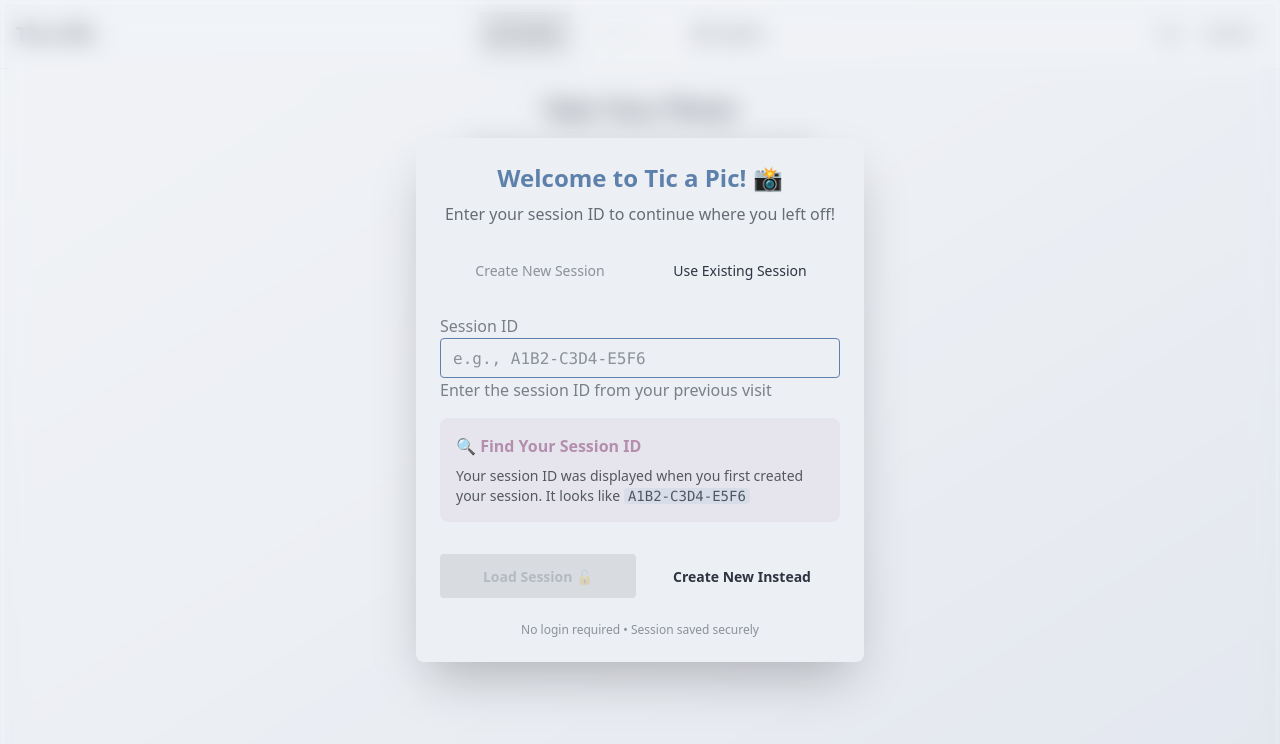
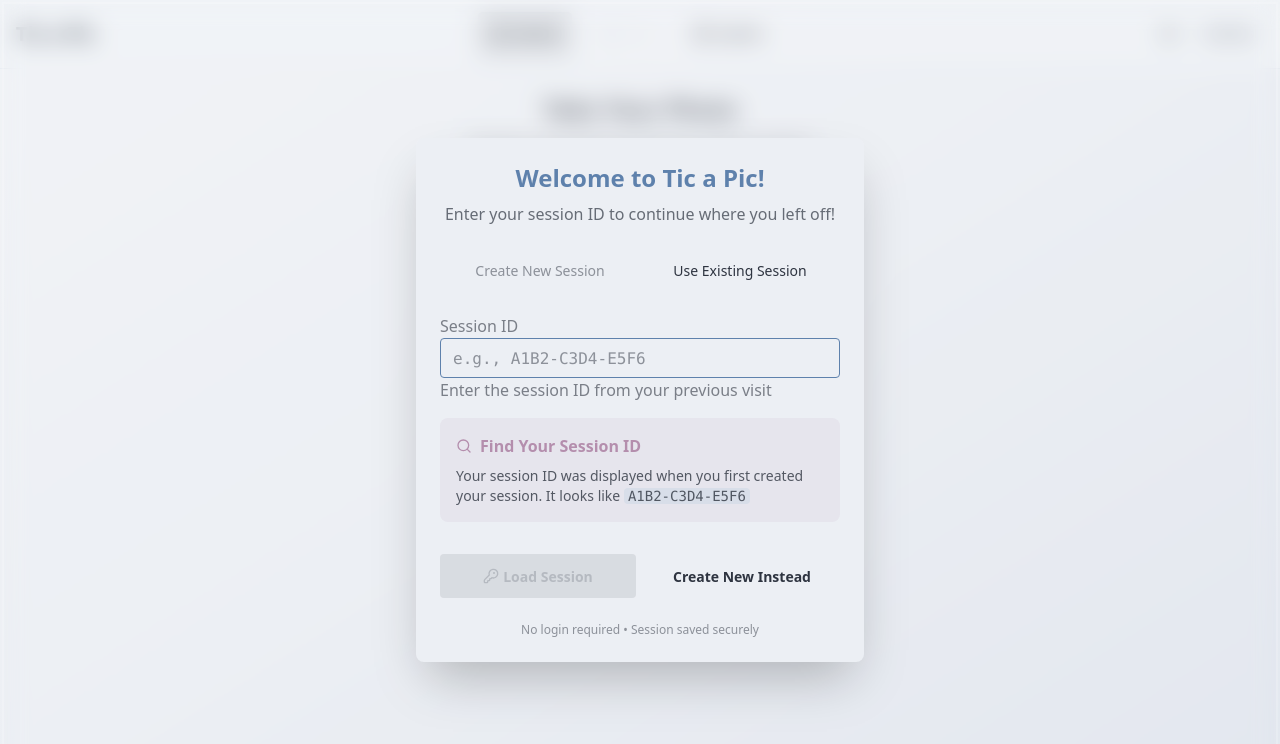
Before and after one commit to elli1216/Tic-a-Pic, a Next.js app: page / in a window 1280 px wide. Both pictures are taken after a click on the button "Use Existing Session". Shown: the top 744 px of the page. Built offline with nearby package versions, Linux system fonts and the light colour scheme.

Commit message:
feat(SessionModal): replace emojis with lucide-react icons for improved UI consistency
- Updated button labels and session information display to use lucide-react icons instead of emojis.
- Enhanced visual clarity and user experience in the SessionModal component.

```diff
--- a/src/components/SessionModal.tsx
+++ b/src/components/SessionModal.tsx
@@ -4,6 +4,7 @@ import React, { useState } from 'react';
 import { useForm } from 'react-hook-form';
 import { usePhotoboothStore } from '@/features/common/store/usePhotoboothStore';
 import { toast } from 'react-hot-toast';
+import { KeyRound, PlusCircle, SearchIcon } from 'lucide-react';
 
 interface CreateSessionForm {
   nickname: string;
@@ -98,7 +99,7 @@ export default function SessionModal() {
       <div className="modal-box max-w-md relative z-10">
         {/* Header */}
         <div className="text-center mb-6">
-          <h3 className="text-2xl font-bold text-primary mb-2">Welcome to Tic a Pic! 📸</h3>
+          <h3 className="text-2xl font-bold text-primary mb-2">Welcome to Tic a Pic!</h3>
           <p className="text-base-content/70">
             {mode === 'create'
               ? "Want to save your photobooth session? Give it a fun nickname!"
@@ -168,7 +169,7 @@ export default function SessionModal() {
                     Creating...
                   </>
                 ) : (
-                  'Create Session 🎉'
+                  <span className="flex items-center gap-1"><PlusCircle size={16} /> Create Session</span>
                 )}
               </button>
               <button
@@ -222,7 +223,7 @@ export default function SessionModal() {
 
             {/* Info */}
             <div className="bg-info/10 rounded-lg p-4">
-              <h4 className="font-semibold mb-2 text-info">🔍 Find Your Session ID</h4>
+              <h4 className="font-semibold mb-2 text-info flex items-center gap-2"><SearchIcon size={16} /> Find Your Session ID</h4>
               <p className="text-sm text-base-content/80">
                 Your session ID was displayed when you first created your session.
                 It looks like <code className="bg-base-300 px-1 rounded">A1B2-C3D4-E5F6</code>
@@ -242,7 +243,7 @@ export default function SessionModal() {
                     Loading...
                   </>
                 ) : (
-                  'Load Session 🔓'
+                  <span className="flex items-center gap-1"><KeyRound size={16} /> Load Session</span>
                 )}
               </button>
               <button
```
